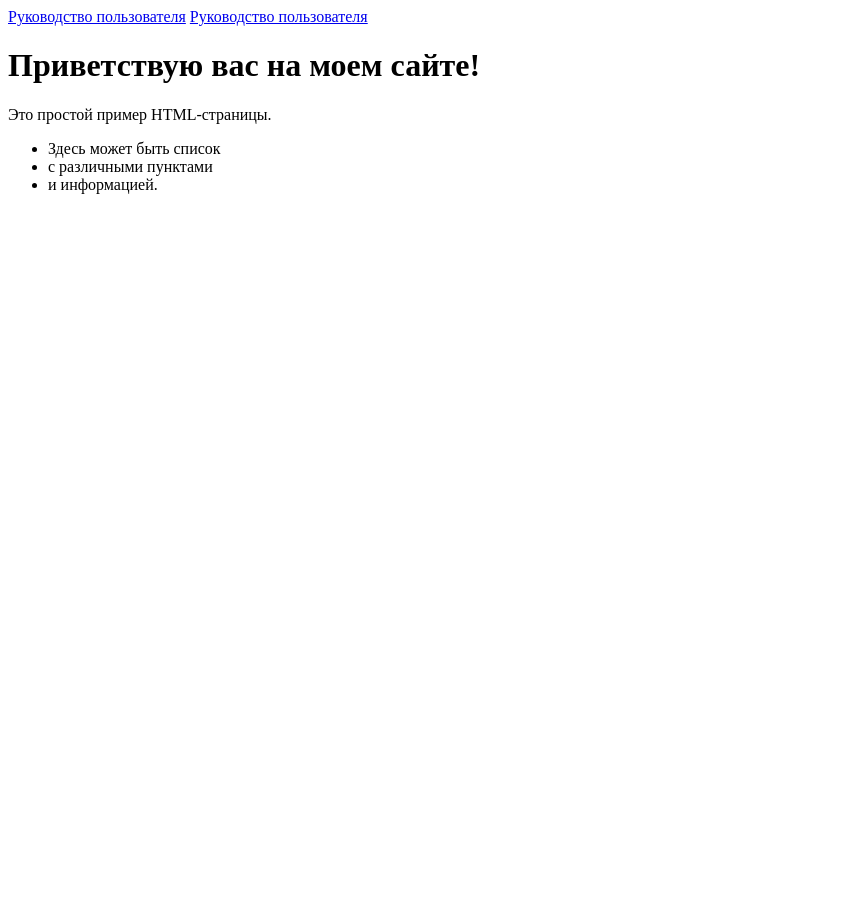
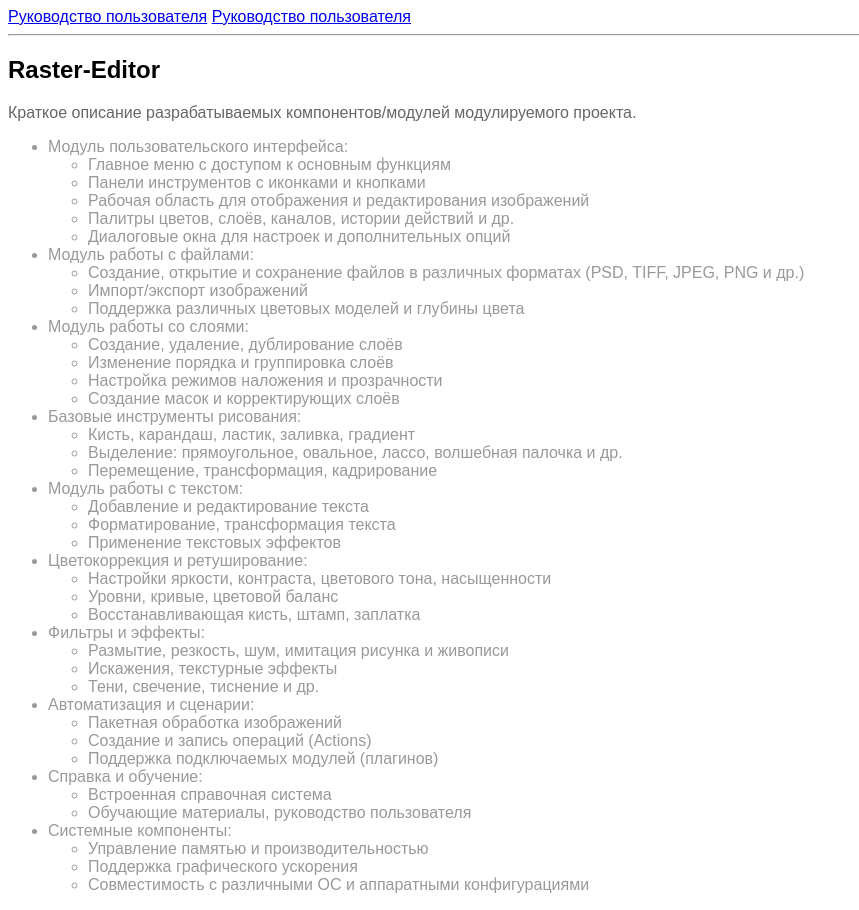
Before and after one commit to Kocheturov/Raster-Editor, a plain HTML site: page index.html in a window 1280 px wide. Shown: the whole page, without its empty margins (0-859 px from the left). Before the commit the page ends 800 px from the top, so only its background shows below. Drawn offline with Linux system fonts and the light colour scheme.

Commit message:
Update index.html

```diff
--- a/index.html
+++ b/index.html
@@ -3,20 +3,103 @@
 <head>
   <meta charset="UTF-8">
   <title>Сайт</title>
+  <style>
+    body {
+      font-family: Arial, sans-serif;
+    }
+    h1 {
+      color: #333;
+    }
+    p {
+      color: #666;
+    }
+    ul {
+      color: #999;
+    }
+  </style>
 </head>
 <body>
 
   <a href="Отчёты/Руководство пользователя.pptx">Руководство пользователя</a>
   <a href="doc/html/annotated.html">Руководство пользователя</a>
-  <h1>Приветствую вас на моем сайте!</h1>
+  <hr>
+  <h2>Raster-Editor</h2>
+  <p>Краткое описание разрабатываемых компонентов/модулей модулируемого проекта.</p>
+<ul>
+  <li>Модуль пользовательского интерфейса:
+    <ul>
+      <li>Главное меню с доступом к основным функциям</li>
+      <li>Панели инструментов с иконками и кнопками</li>
+      <li>Рабочая область для отображения и редактирования изображений</li>
+      <li>Палитры цветов, слоёв, каналов, истории действий и др.</li>
+      <li>Диалоговые окна для настроек и дополнительных опций</li>
+    </ul>
+  </li>
+  <li>Модуль работы с файлами:
+    <ul>
+      <li>Создание, открытие и сохранение файлов в различных форматах (PSD, TIFF, JPEG, PNG и др.)</li>
+      <li>Импорт/экспорт изображений</li>
+      <li>Поддержка различных цветовых моделей и глубины цвета</li>
+    </ul>
+  </li>
+  <li>Модуль работы со слоями:
+    <ul>
+      <li>Создание, удаление, дублирование слоёв</li>
+      <li>Изменение порядка и группировка слоёв</li>
+      <li>Настройка режимов наложения и прозрачности</li>
+      <li>Создание масок и корректирующих слоёв</li>
+    </ul>
+  </li>
+  <li>Базовые инструменты рисования:
+    <ul>
+      <li>Кисть, карандаш, ластик, заливка, градиент</li>
+      <li>Выделение: прямоугольное, овальное, лассо, волшебная палочка и др.</li>
+      <li>Перемещение, трансформация, кадрирование</li>
+    </ul>
+  </li>
+  <li>Модуль работы с текстом:
+    <ul>
+      <li>Добавление и редактирование текста</li>
+      <li>Форматирование, трансформация текста</li>
+      <li>Применение текстовых эффектов</li>
+    </ul>
+  </li>
+  <li>Цветокоррекция и ретуширование:
+    <ul>
+      <li>Настройки яркости, контраста, цветового тона, насыщенности</li>
+      <li>Уровни, кривые, цветовой баланс</li>
+      <li>Восстанавливающая кисть, штамп, заплатка</li>
+    </ul>
+  </li>
+  <li>Фильтры и эффекты:
+    <ul>
+      <li>Размытие, резкость, шум, имитация рисунка и живописи</li>
+      <li>Искажения, текстурные эффекты</li>
+      <li>Тени, свечение, тиснение и др.</li>
+    </ul>
+  </li>
+  <li>Автоматизация и сценарии:
+    <ul>
+      <li>Пакетная обработка изображений</li>
+      <li>Создание и запись операций (Actions)</li>
+      <li>Поддержка подключаемых модулей (плагинов)</li>
+    </ul>
+  </li>
+  <li>Справка и обучение:
+    <ul>
+      <li>Встроенная справочная система</li>
+      <li>Обучающие материалы, руководство пользователя</li>
+    </ul>
+  </li>
+  <li>Системные компоненты:
+    <ul>
+      <li>Управление памятью и производительностью</li>
+      <li>Поддержка графического ускорения</li>
+      <li>Совместимость с различными ОС и аппаратными конфигурациями</li>
+    </ul>
+  </li>
+</ul>
 
-  <p>Это простой пример HTML-страницы.</p>
-
-  <ul>
-    <li>Здесь может быть список</li>
-    <li>с различными пунктами</li>
-    <li>и информацией.</li>
-  </ul>
 
 </body>
 </html>
```
